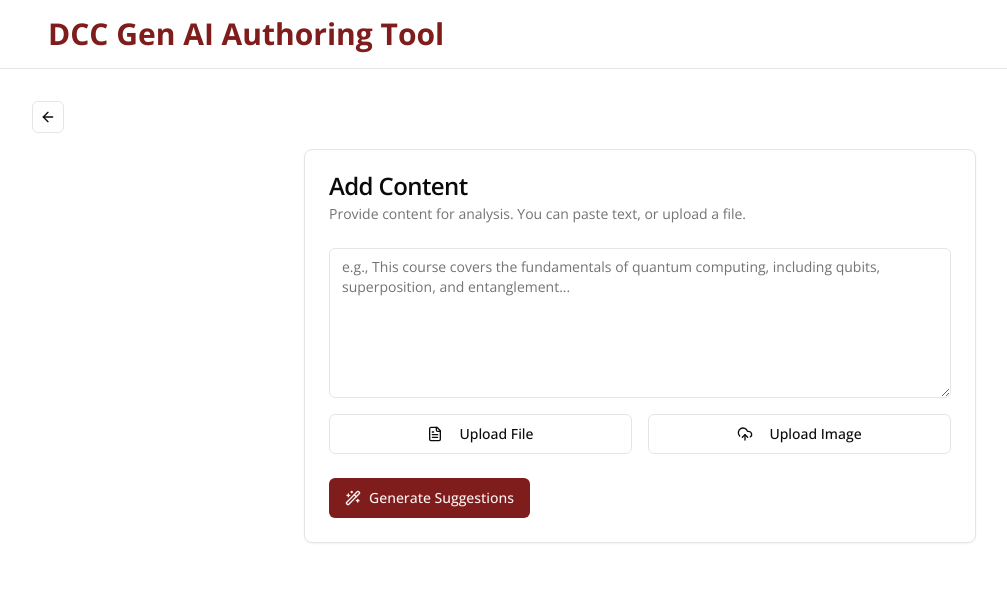
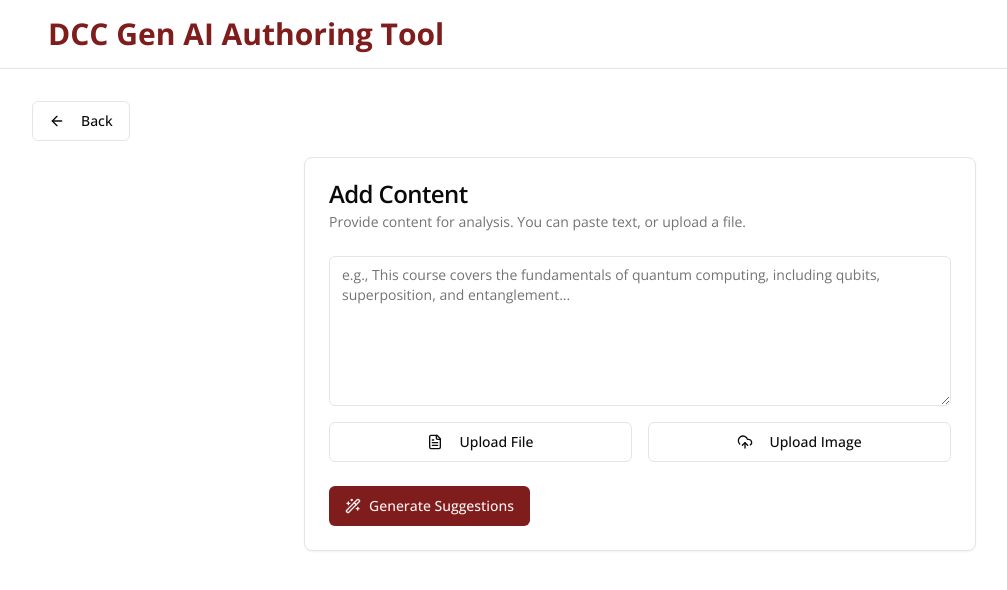
Before and after one commit to oneorigin-2-0/dcc-credential-co-writer, a Next.js app in the folder frontend/: page /genai in a window 1280 px wide. Shown: the top 590 px of the page, without its empty margins (0-1007 px from the left). Built offline with nearby package versions, Linux system fonts and the light colour scheme; what @genkit-ai/googleai, genkit would draw is missing.

Commit message:
Make the following changes:
,

Find this element:

  <Button variant="o

```diff
--- a/frontend/src/app/genai/page.tsx
+++ b/frontend/src/app/genai/page.tsx
@@ -149,12 +149,11 @@ export default function GenAIPage() {
       <main className="flex-1 container mx-auto p-4 md:p-8">
         <Button
           variant="outline"
-          size="icon"
-          className="h-8 w-8 mb-4"
+          className="mb-4"
           onClick={() => router.back()}
         >
-          <ArrowLeft className="h-4 w-4" />
-          <span className="sr-only">Back</span>
+          <ArrowLeft className="mr-2 h-4 w-4" />
+          Back
         </Button>
         <div className="flex justify-center">
           <div className="w-full max-w-2xl">
--- a/frontend/src/app/manual/page.tsx
+++ b/frontend/src/app/manual/page.tsx
@@ -13,12 +13,11 @@ export default function ManualPage() {
       <main className="flex-1 container mx-auto p-4 md:p-8">
         <Button
           variant="outline"
-          size="icon"
-          className="h-8 w-8 mb-4"
+          className="mb-4"
           onClick={() => router.back()}
         >
-          <ArrowLeft className="h-4 w-4" />
-          <span className="sr-only">Back</span>
+          <ArrowLeft className="mr-2 h-4 w-4" />
+          Back
         </Button>
         <div className="flex items-center justify-center">
           <div className="w-full max-w-2xl">
```
